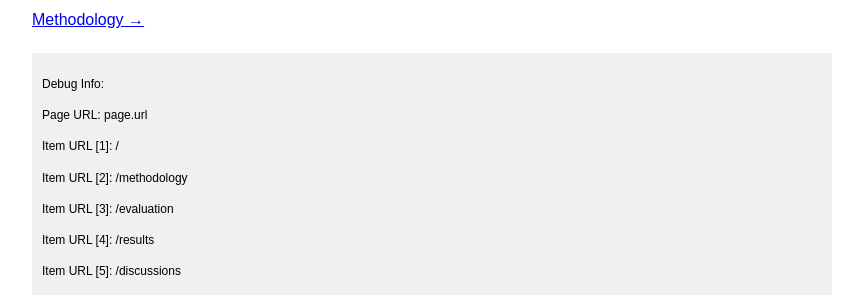
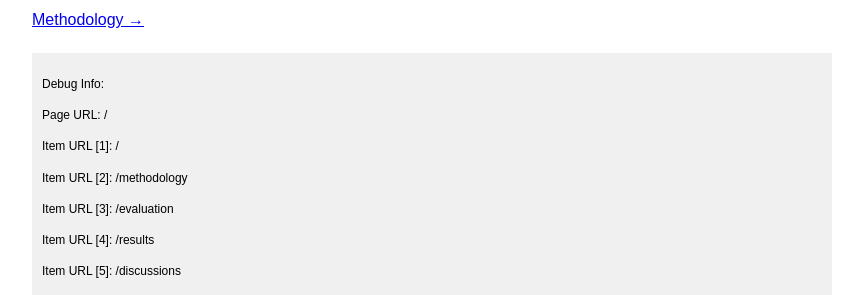
Before and after one commit to nidone/AI-Safety-Project, a Jekyll site: the page built from index.md, in a window 1280 px wide. Shown: the part 644-939 px from the top of the page, without its empty margins (208-1071 px from the left). Built offline with Jekyll 4.4.1, drawn with Linux system fonts in a browser that asks for light colours.

Commit message:
Update default.html

```diff
--- a/_layouts/default.html
+++ b/_layouts/default.html
@@ -77,7 +77,7 @@
     <div style="background-color: #f0f0f0; padding: 10px; margin-top: 20px; font-size: 12px;">
         <p>Debug Info:</p>
         {% assign current_index = 0 %}
-        <P>Page URL: page.url</P>
+        <P>Page URL: {{ page.url }}</P>
         {% for item in pages %}
             {% assign item_url = item.url | remove_first: site.baseurl %}
             <P>Item URL [{{ forloop.index }}]: {{item_url}}</P>
```
